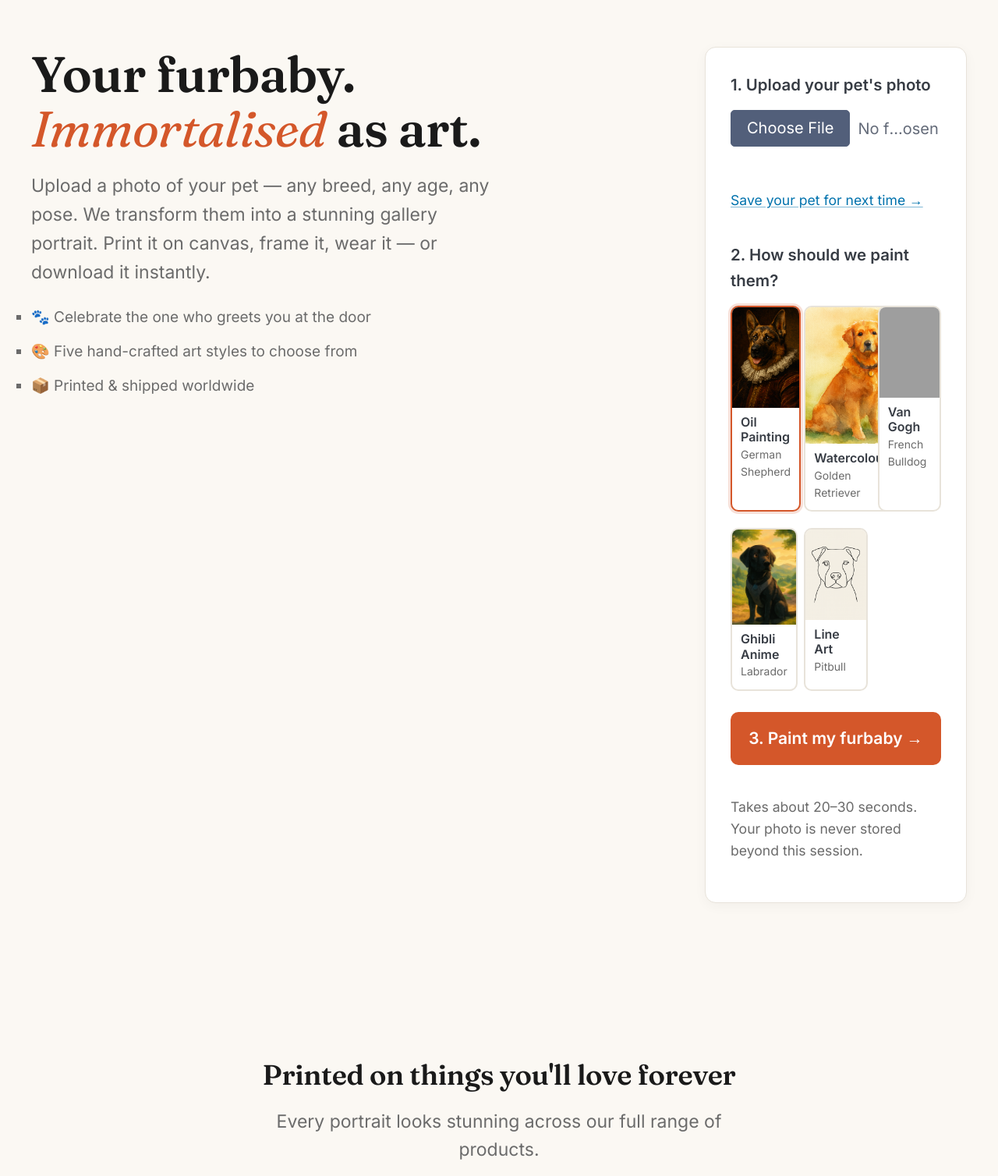
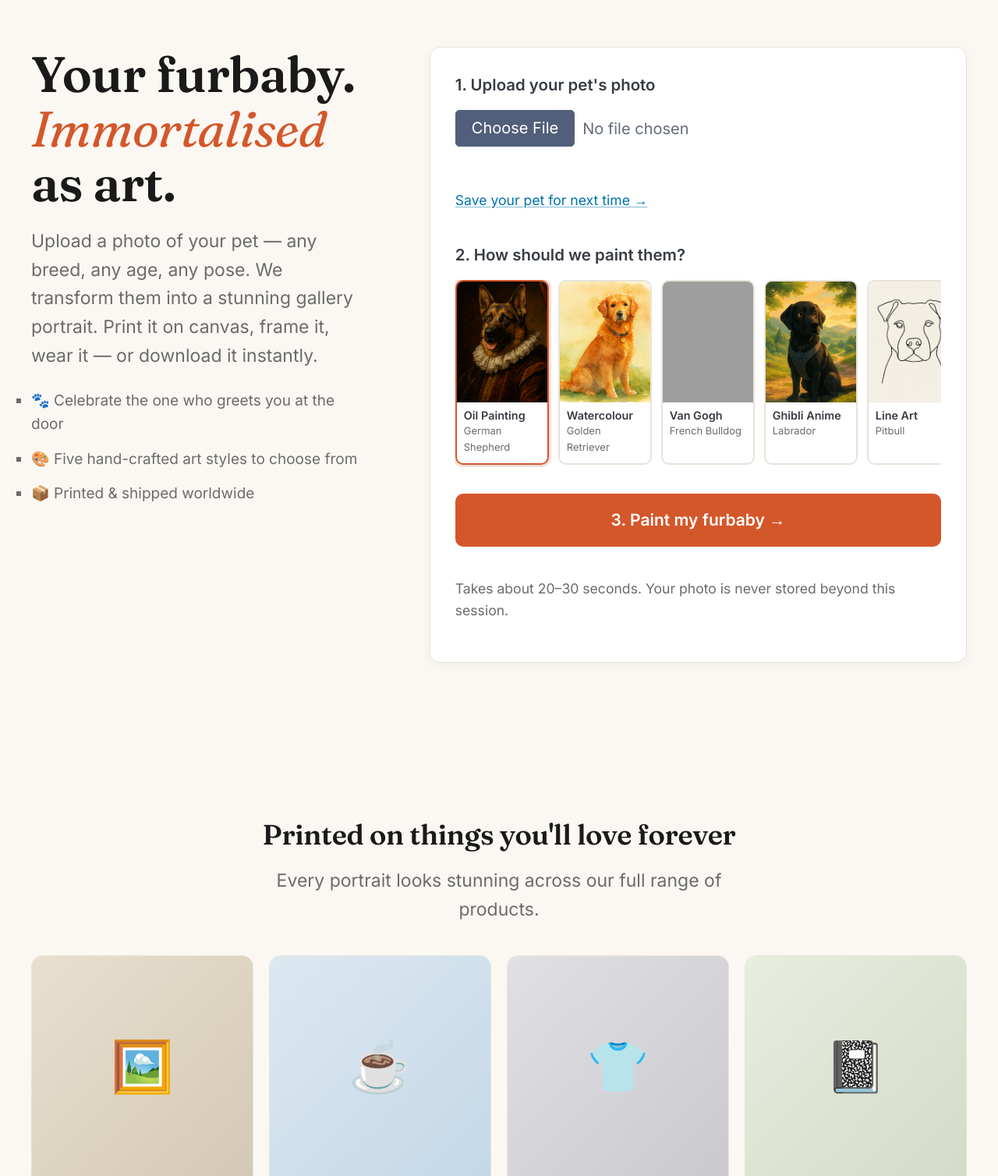
Before and after one commit to Magenta-Apple-NZ/lingerprints, a Flask app: page / in a window 1280 px wide. Shown: the part 121-1629 px from the top of the page at 78% size. Run offline with Flask 3, Linux system fonts and the light colour scheme; some libraries are stand-ins or nearby versions; grey boxes are pictures that could not be loaded.

Commit message:
Replace style grid with horizontal carousel + widen right column
Co-Authored-By: Claude Sonnet 4.6 <noreply@anthropic.com>

```diff
--- a/static/css/styles.css
+++ b/static/css/styles.css
@@ -89,7 +89,7 @@ h1 em { font-style: italic; color: var(--accent); }
   align-items: start;
 }
 @media (min-width: 900px) {
-  .hero { grid-template-columns: 7fr 3fr; gap: 4rem; }
+  .hero { grid-template-columns: 1fr 1.6fr; gap: 4rem; }
 }
 
 .hero-copy h1 { margin-bottom: 1rem; }
@@ -145,7 +145,7 @@ h1 em { font-style: italic; color: var(--accent); }
 }
 .use-last-btn:hover { color: var(--ink); border-color: #aaa; }
 
-/* ----- Style picker (visual cards) ----- */
+/* ----- Style picker (carousel) ----- */
 .styles {
   border: none;
   padding: 0;
@@ -153,14 +153,17 @@ h1 em { font-style: italic; color: var(--accent); }
 }
 .styles legend { margin-bottom: 0.75rem; }
 
-.style-grid {
-  display: grid;
-  grid-template-columns: repeat(3, 1fr);
-  gap: 0.65rem;
+.style-carousel {
+  display: flex;
+  gap: 0.6rem;
+  overflow-x: auto;
+  scroll-snap-type: x mandatory;
+  -webkit-overflow-scrolling: touch;
+  padding-bottom: 0.5rem;
+  /* hide scrollbar but keep scrollable */
+  scrollbar-width: none;
 }
-@media (max-width: 520px) {
-  .style-grid { grid-template-columns: repeat(2, 1fr); }
-}
+.style-carousel::-webkit-scrollbar { display: none; }
 
 .style-card {
   position: relative;
@@ -170,6 +173,8 @@ h1 em { font-style: italic; color: var(--accent); }
   background: #fff;
   overflow: hidden;
   transition: border-color 0.15s, box-shadow 0.15s, transform 0.1s;
+  flex: 0 0 120px;
+  scroll-snap-align: start;
 }
 .style-card input { position: absolute; opacity: 0; pointer-events: none; }
 .style-card:hover { border-color: #bbb; transform: translateY(-2px); box-shadow: 0 4px 12px rgba(0,0,0,0.08); }
@@ -180,7 +185,7 @@ h1 em { font-style: italic; color: var(--accent); }
 
 .style-card-image {
   position: relative;
-  aspect-ratio: 2 / 3;
+  aspect-ratio: 3 / 4;
   background: linear-gradient(160deg, #ede8df 0%, #d8cfc0 100%);
   overflow: hidden;
 }
@@ -208,13 +213,13 @@ h1 em { font-style: italic; color: var(--accent); }
 .style-card-image.no-img .style-card-placeholder { display: flex; }
 
 .style-card-label {
-  padding: 0.45rem 0.55rem 0.55rem;
+  padding: 0.4rem 0.45rem 0.5rem;
   display: flex;
   flex-direction: column;
-  gap: 0.08rem;
+  gap: 0.06rem;
 }
-.style-card-label strong { font-size: 0.8rem; line-height: 1.2; }
-.style-breed { font-size: 0.7rem; color: var(--muted); }
+.style-card-label strong { font-size: 0.72rem; line-height: 1.2; }
+.style-breed { font-size: 0.65rem; color: var(--muted); }
 
 /* ----- Pet selector (homepage) ----- */
 .pet-selector-section { display: flex; flex-direction: column; gap: 0.6rem; }
--- a/templates/index.html
+++ b/templates/index.html
@@ -79,7 +79,7 @@
 
     <fieldset class="styles">
       <legend><strong>2. How should we paint them?</strong></legend>
-      <div class="style-grid">
+      <div class="style-carousel">
         {% for key, style in styles.items() %}
         <label class="style-card">
           <input type="radio" name="style" value="{{ key }}" {% if loop.first %}checked{% endif %}>
```
